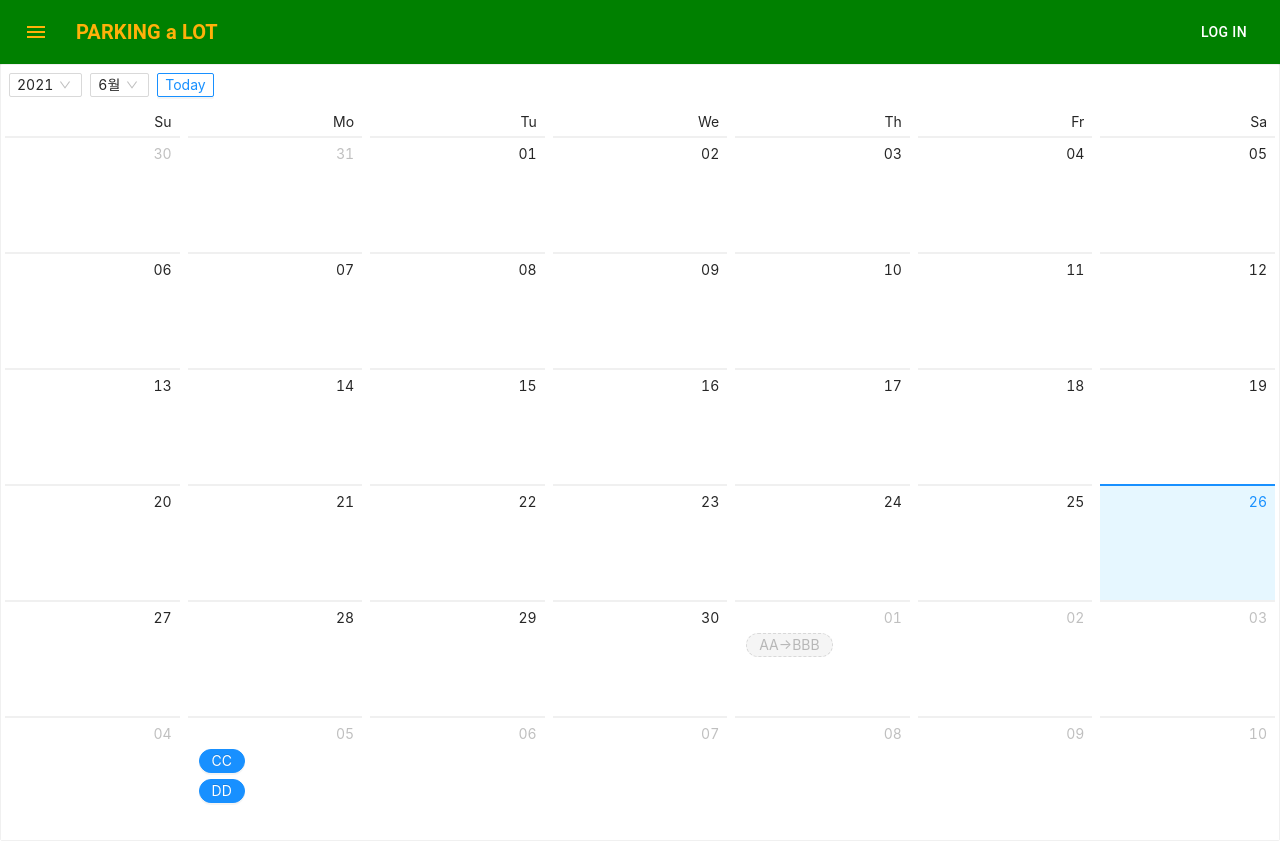
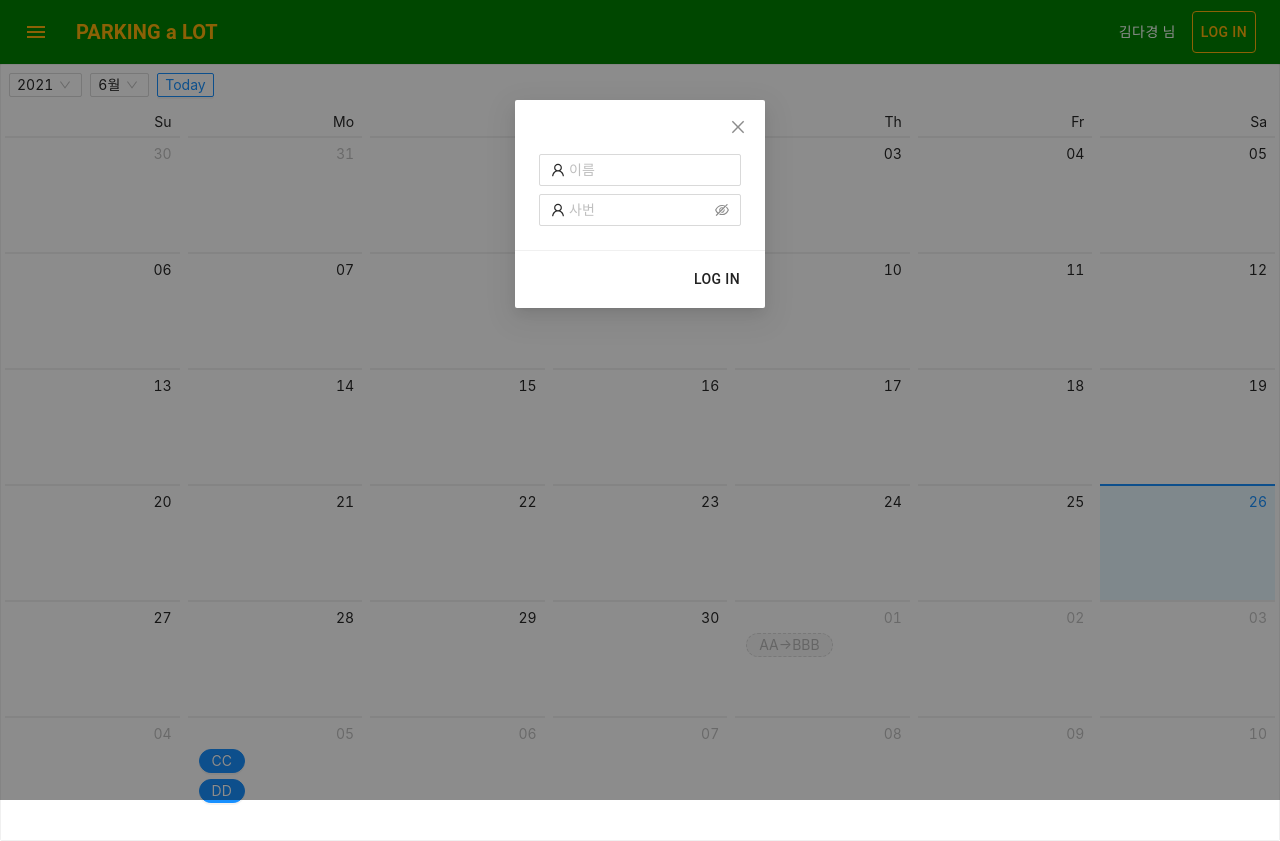
Before and after one commit to dakomm/parking-a-lot, a React (Create React App) app: page / in a window 1280 px wide. Both pictures are taken after a click on the button "LOG IN". Built offline with nearby package versions, Linux system fonts and the light colour scheme.

Commit message:
Login modal생성

```diff
--- a/src/components/TopAppBar.js
+++ b/src/components/TopAppBar.js
@@ -3,7 +3,8 @@ import { makeStyles } from '@material-ui/core/styles';
 import { AppBar, Toolbar, Typography, Button, IconButton, } from '@material-ui/core';
 import MenuIcon from '@material-ui/icons/Menu';
 import { green } from '@material-ui/core/colors';
-import { Alert, Divider, Space, Select, Col, Row, message} from 'antd';
+import { Modal, Input, Alert, Divider, Space, Select, Col, Row, message} from 'antd';
+import { UserOutlined, EyeInvisibleOutlined } from '@ant-design/icons';
 
 const useStyles = makeStyles((theme) => ({
   root: {
@@ -21,16 +22,22 @@ const useStyles = makeStyles((theme) => ({
     color: '#ffb10a',
     fontWeight: 'bold',
   },
+  logInButton: {
+    color: '#ffb10a',
+    borderColor: '#ffb10a',
+    marginLeft: theme.spacing(1),
+    padding : theme.spacing(1)
+  }
 }));
 
 const TopAppBar = () => {
   const classes = useStyles();
-  const [user, setUser] = useState('DK');
-  const [logIO, setLogIO] = useState('log in')
+  const [user, setUser] = useState('김다경');
+  const [logIO, setLogIO] = useState('log in');
+  const [isModalVisible, setIsModalVisible] = useState(false);
 
   const logInButtonClick = () => {
-    console.log("HI")
-    return; // 로그인창 띄우기
+
   }
   return (
     <div className={classes.root}>
@@ -42,9 +49,27 @@ const TopAppBar = () => {
           <Typography variant="h6" className={classes.title}>
           PARKING a LOT
           </Typography>
-          <Button color="inherit" onClick={logInButtonClick}>{logIO}</Button>
+          <Button color="inherit">{user} 님</Button>
+          <Button variant="outlined" className={classes.logInButton} onClick={()=>{setIsModalVisible(true)}}>{logIO}</Button>
         </Toolbar>
       </AppBar>
+
+      <Modal
+        visible={isModalVisible}
+        onCancel={() => {setIsModalVisible(false);}}
+        width={'250px'}
+        closable
+        footer={[
+          <Button type="primary" >
+            Log In
+          </Button>
+          ]}
+      >
+        <Space direction="vertical"><br/>
+          <Input placeholder="이름" prefix={<UserOutlined/>} allowClear/>
+          <Input.Password placeholder="사번" prefix={<UserOutlined/>} allowClear/>
+        </Space>
+      </Modal>
     </div>
   );
 }
```
